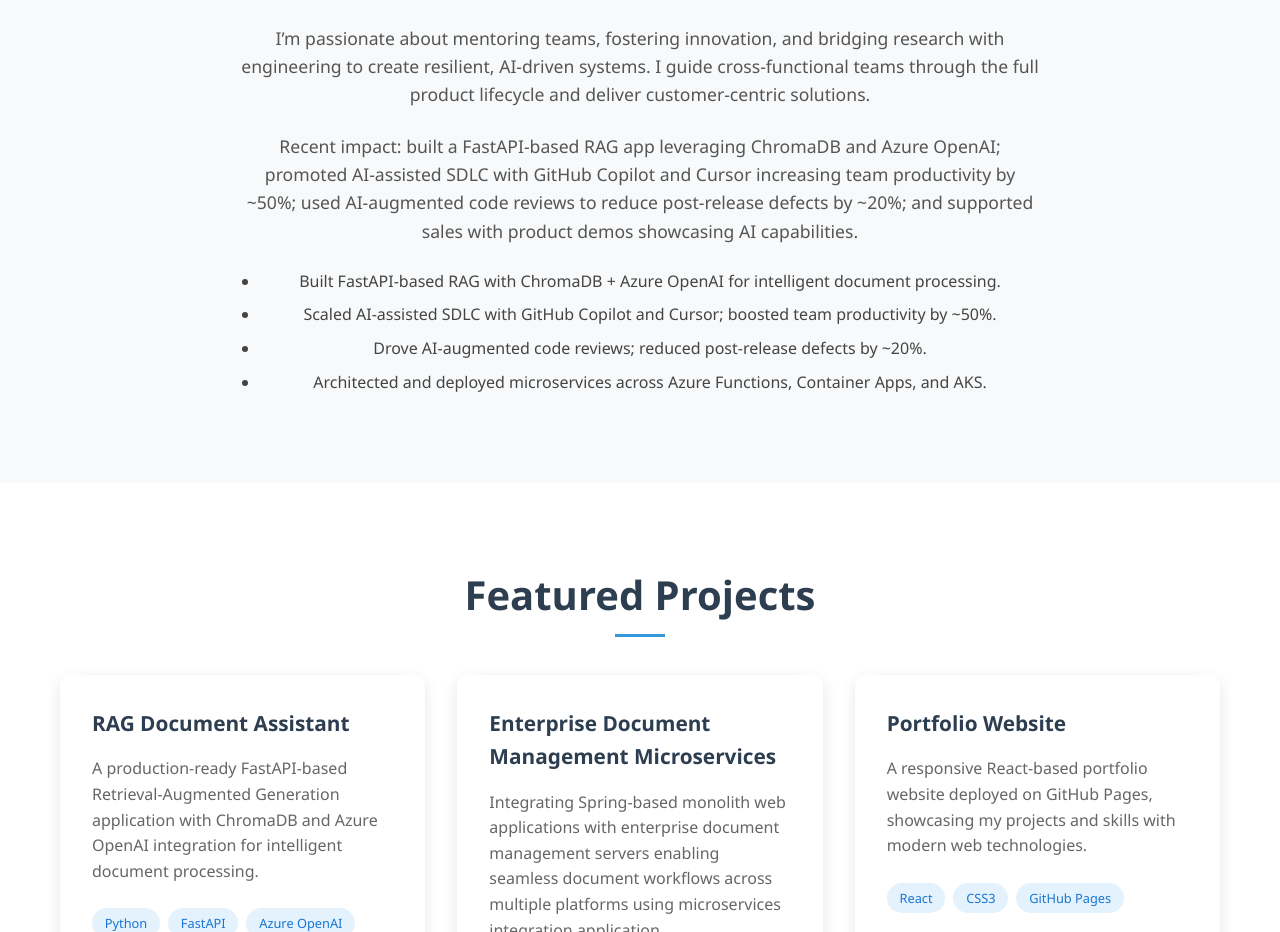
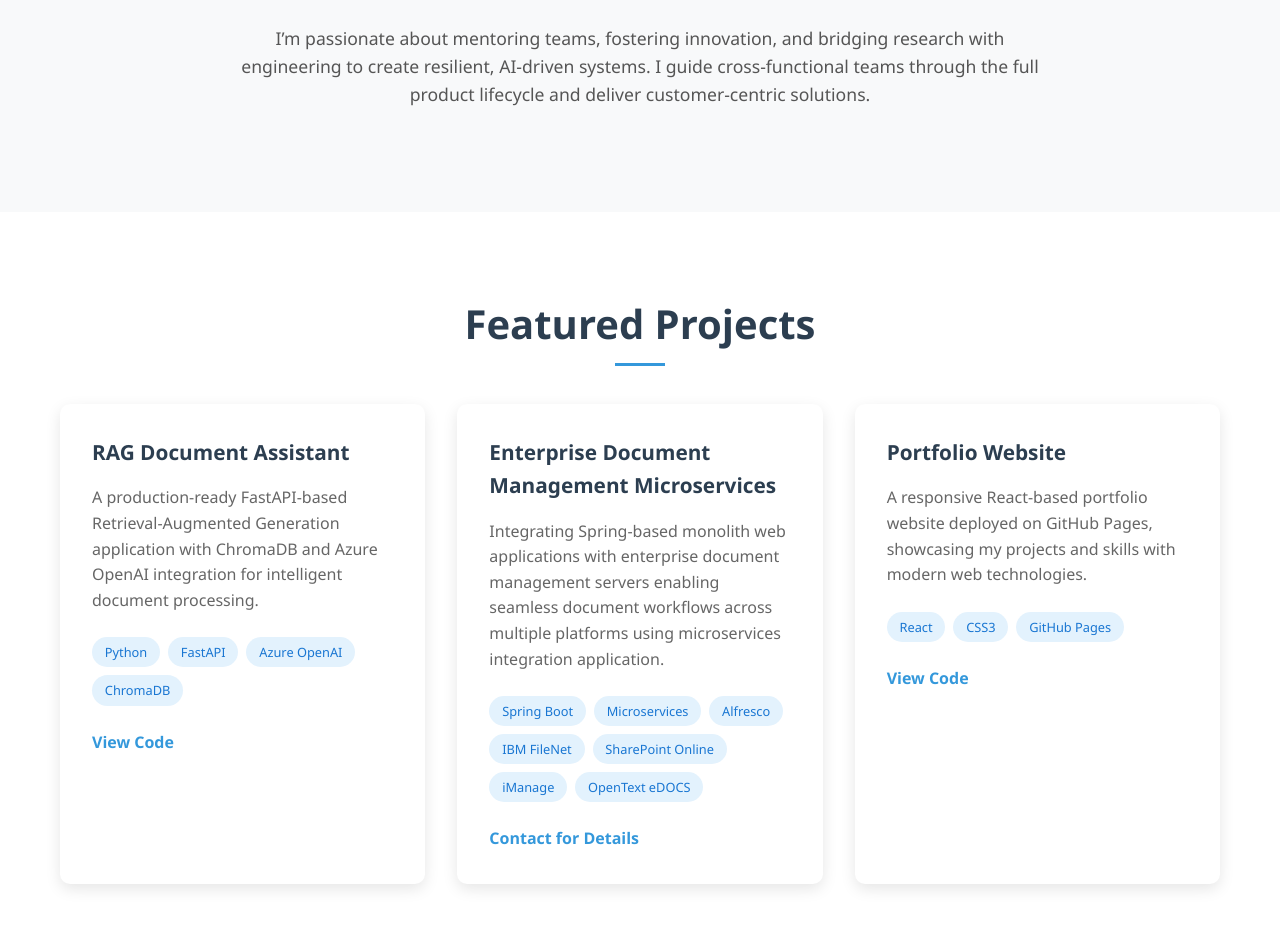
Before and after one commit to divyasivamurugan/divyasivamurugan.github.io, a React (Create React App) app: page / in a window 1280 px wide. Shown: the part 904-1836 px from the top of the page. Built offline with nearby package versions, Linux system fonts and the light colour scheme.

Commit message:
Home page updated with project and skills

```diff
--- a/src/App.js
+++ b/src/App.js
@@ -45,17 +45,6 @@
               I’m passionate about mentoring teams, fostering innovation, and bridging research with engineering to create resilient, AI‑driven systems.
               I guide cross‑functional teams through the full product lifecycle and deliver customer‑centric solutions.
             </p>
-            <p>
-              Recent impact: built a FastAPI‑based RAG app leveraging ChromaDB and Azure OpenAI; promoted AI‑assisted SDLC with GitHub Copilot and Cursor
-              increasing team productivity by ~50%; used AI‑augmented code reviews to reduce post‑release defects by ~20%; and supported sales with
-              product demos showcasing AI capabilities.
-            </p>
-            <ul className="resume-list">
-              <li>Built FastAPI-based RAG with ChromaDB + Azure OpenAI for intelligent document processing.</li>
-              <li>Scaled AI-assisted SDLC with GitHub Copilot and Cursor; boosted team productivity by ~50%.</li>
-              <li>Drove AI-augmented code reviews; reduced post-release defects by ~20%.</li>
-              <li>Architected and deployed microservices across Azure Functions, Container Apps, and AKS.</li>
-            </ul>
           </div>
         </div>
       </section>
```
